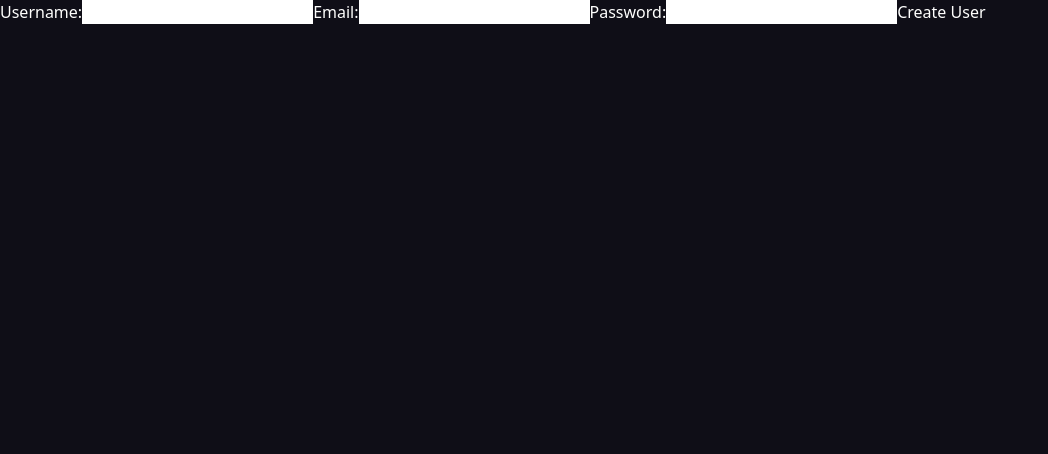
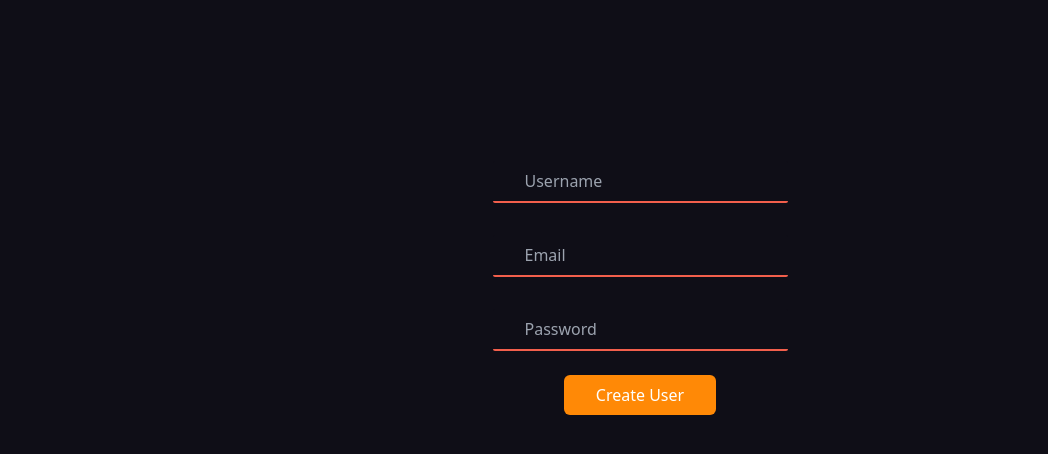
Before and after one commit to adelyntay/dream-tracker-frontend, a React (Vite) app: page /create in a window 1280 px wide. Shown: the top 454 px of the page, without its empty margins (0-1048 px from the left). Built offline with nearby package versions, Linux system fonts and the light colour scheme.

Commit message:
CSS create user form

```diff
--- a/src/components/Auth/CreateUserForm.jsx
+++ b/src/components/Auth/CreateUserForm.jsx
@@ -34,32 +34,40 @@ export default function CreateUserForm() {
   }
 
   return (
-    <form onSubmit={handleSubmit}>
-      <label>
-        Username:
+    <form onSubmit={handleSubmit} className="flex flex-col justify-center items-center h-[35rem]">
+        <div>
         <input
           name="username"
+          placeholder="Username"
           value={user.username} required
           onChange={handleChange}
-        />
-      </label>
-      <label>
-        Email:
+          className="my-4 w-full rounded-sm py-2 px-8 bg-black border-b-2 border-red"
+          />
+          </div>
+
+          <div>
         <input
           name="email"
+          placeholder="Email"
           value={user.email} required
           onChange={handleChange}
+          className="my-4 w-full rounded-sm py-2 px-8 bg-black border-b-2 border-red"
         />
-      </label>
-      <label>
-      Password:
+        </div>
+
+        <div>
       <input
         name="password"
+        type="password"
+        placeholder="Password"
         value={user.password} required
         onChange={handleChange}
+        className="my-4 w-full rounded-sm py-2 px-8 bg-black border-b-2 border-red"
       />
-    </label>
-      <button type="submit">Create User</button>
-    </form>
+      </div>
+      <div>
+      <button type="submit" className="rounded-md w-full py-2 px-8 mt-2 bg-orange">Create User</button>
+      </div>
+      </form>
   );
 }
```
